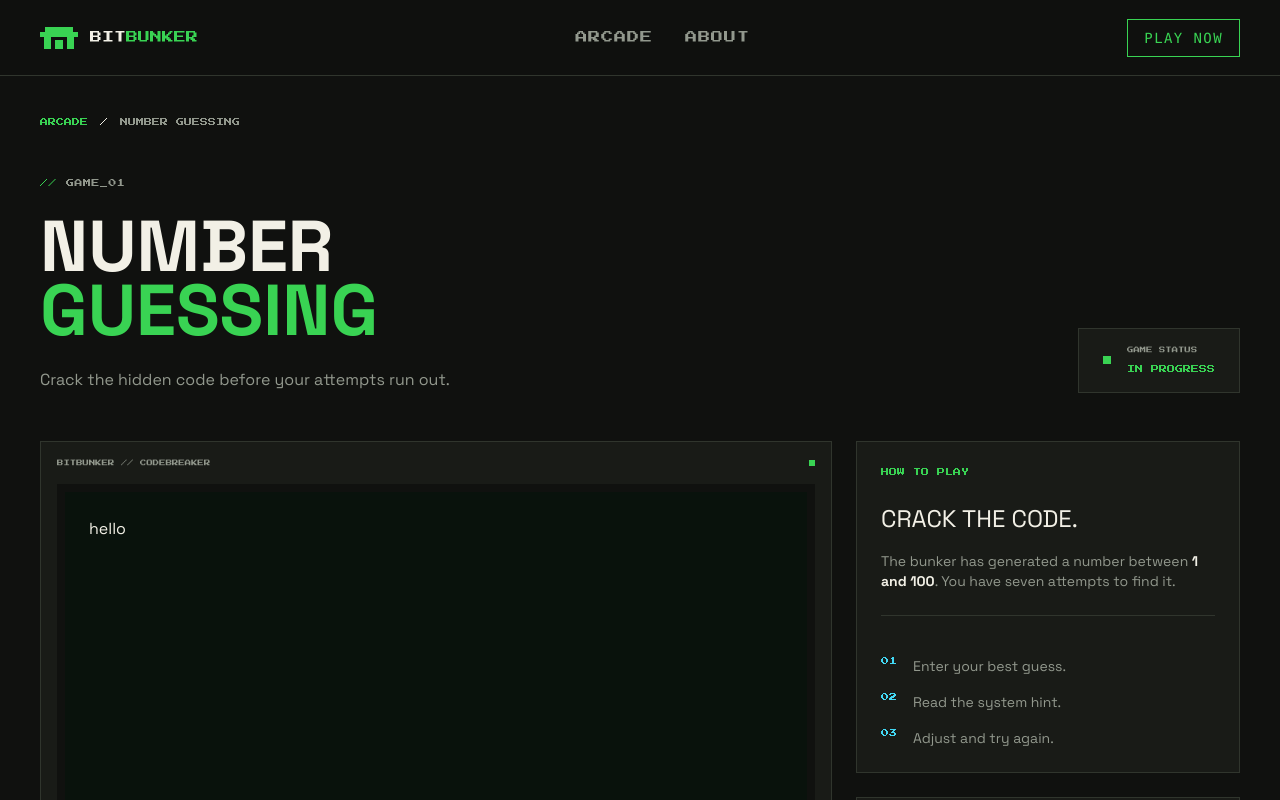
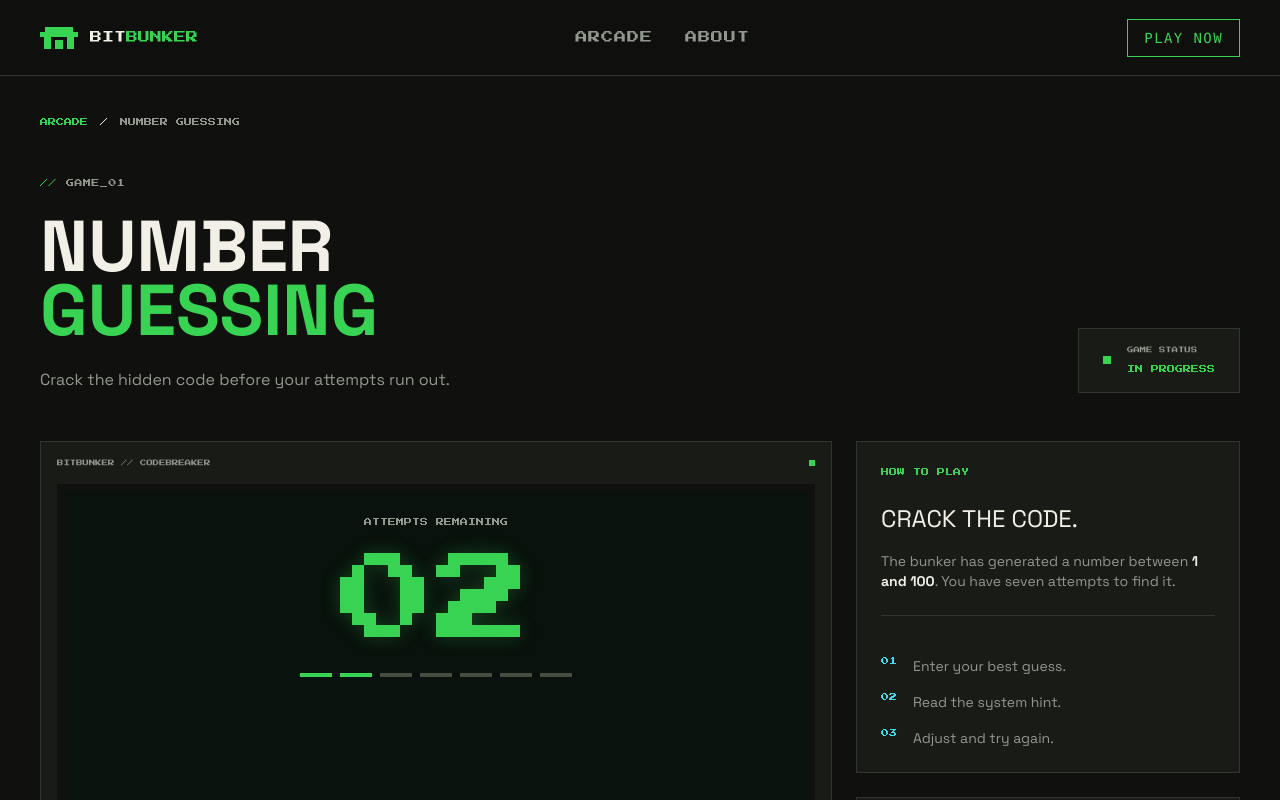
Before and after one commit to thatomakhusha/BitBunker, a Next.js app in the folder frontend/: page /games/number-guessing in a window 1280 px wide. Shown: the top 800 px of the page. Built offline with nearby package versions, Linux system fonts and the light colour scheme.

Commit message:
Add AttemptsCounter to game screen

```diff
--- a/frontend/src/app/(main)/games/number-guessing/page.tsx
+++ b/frontend/src/app/(main)/games/number-guessing/page.tsx
@@ -1,6 +1,7 @@
 import GamePageLayout from "@/components/games/GamePageLayout";
 import RunLog from "@/components/games/RunLog";
 import GameScreen from "@/components/games/GameScreen";
+import AttemptsCounter from "@/components/games/AttemptsCounter";
 
 const NumberGuessingPage = () => {
     return (
@@ -21,9 +22,8 @@ const NumberGuessingPage = () => {
                 footerLeft="PLAYER_01"
                 footerRight="SESSION // LOCAL"
             >
-                <p>
-                    hello
-                </p>
+                {/* MOCK: replace with values from the API */}
+                <AttemptsCounter remaining={2} total={7} />
             </GameScreen>
 
         </GamePageLayout>
--- a/frontend/src/components/games/AttemptsCounter.tsx
+++ b/frontend/src/components/games/AttemptsCounter.tsx
@@ -0,0 +1,20 @@
+export default function AttemptsCounter(
+    { remaining, total } : {remaining: number; total: number}){
+    return(
+        <div className="text-center">
+            <p className="font-pixel text-[0.5rem] text-muted">
+                ATTEMPTS REMAINING
+            </p>
+            <p className="mt-6 font-pixel text-8xl text-primary text-glow">
+                {String(remaining).padStart(2, "0")}
+            </p>
+            <div className="mt-6 flex justify-center gap-2">
+                {Array.from({ length: total }).map((_, i) => (
+                    <div key={i} className={`h-1 w-8 ${i < remaining ? "bg-primary" : "bg-border-strong"}`}>
+
+                    </div>
+                ))}
+            </div>
+        </div>
+    )
+}
```
Also changed, not shown: frontend/src/components/games/SystemMessage.tsx (added).
